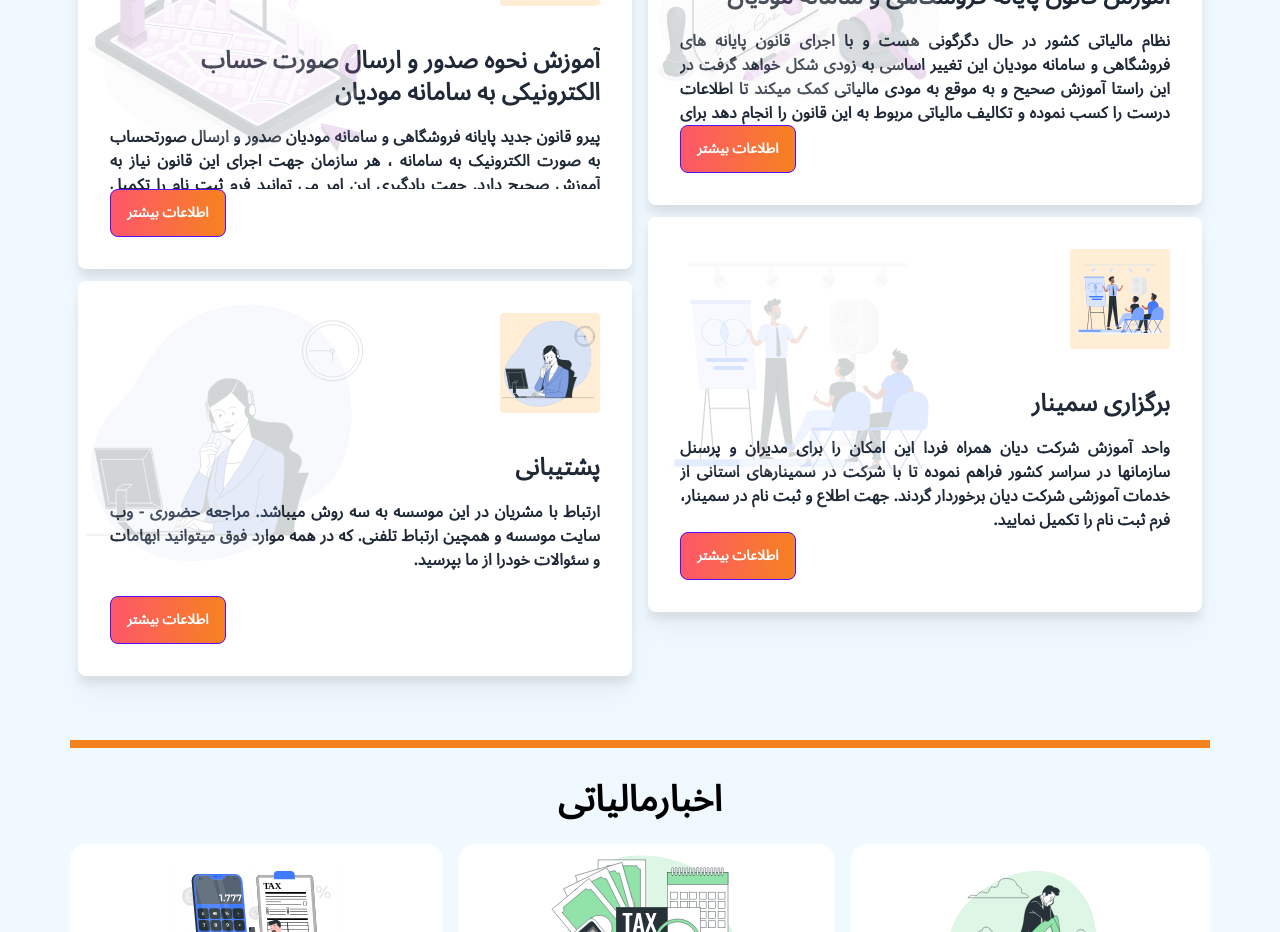
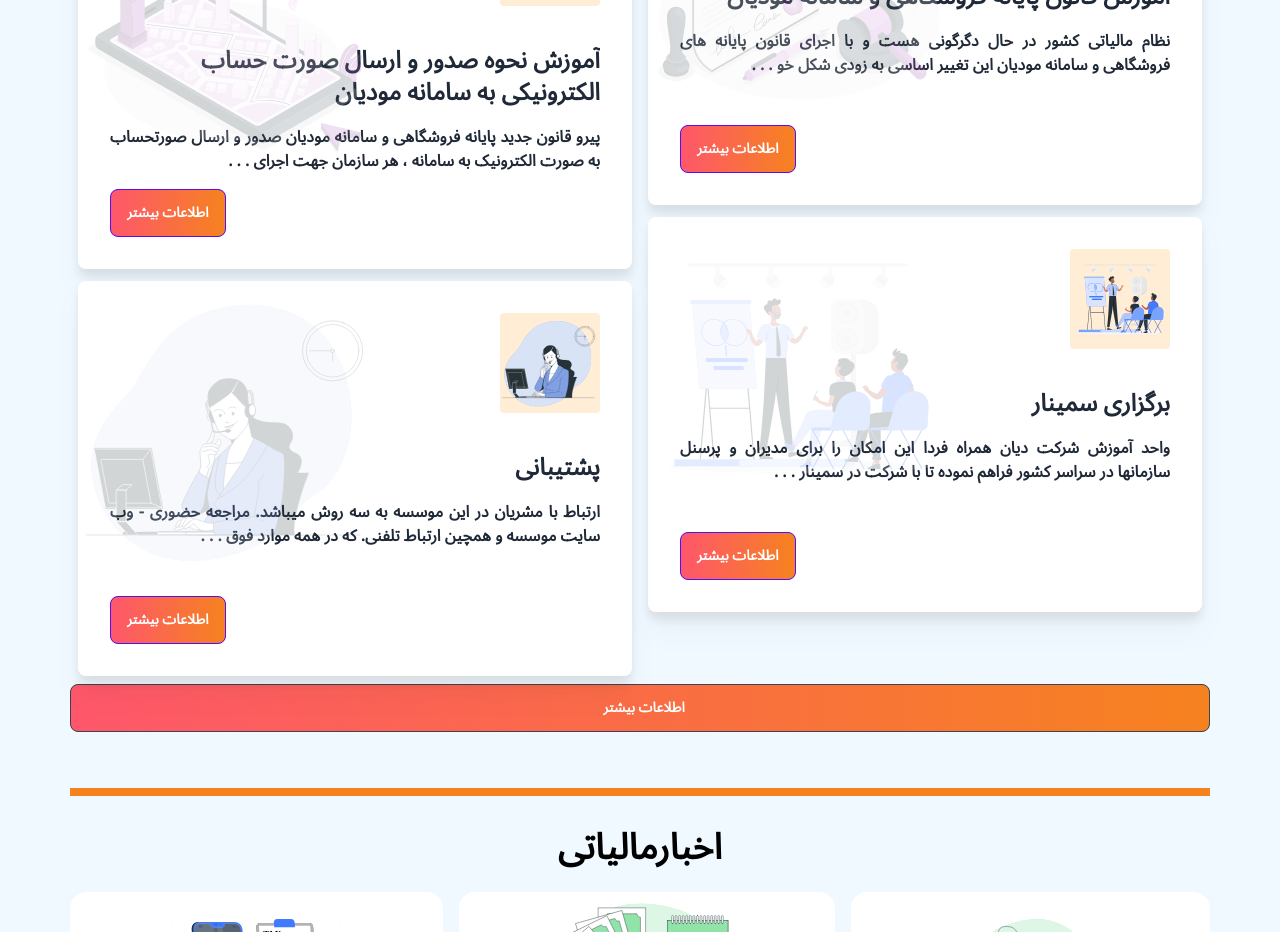
Before and after one commit to Mansour-VN/DianHamrah, a Next.js app: page / in a window 1280 px wide. Shown: the part 720-1652 px from the top of the page. Built offline with nearby package versions, Linux system fonts and the light colour scheme.

Commit message:
feat : add services and service page

```diff
--- a/package.json
+++ b/package.json
@@ -27,6 +27,7 @@
   },
   "devDependencies": {
     "autoprefixer": "^10.4.13",
+    "eslint-plugin-react-hooks": "^4.6.0",
     "postcss": "^8.4.21",
     "tailwindcss": "^3.2.4"
   }
--- a/public/Constants/dummy.js
+++ b/public/Constants/dummy.js
@@ -92,12 +92,12 @@ export const services = [
         id: 1,
         image: Service1,
         title: "برگزاری سمینار",
-        Description: "واحد آموزش شرکت دیان همراه فردا این امکان را برای مدیران و پرسنل سازمانها در سراسر کشور فراهم نموده تا با شرکت در سمینارهای استانی از خدمات آموزشی شرکت دیان برخوردار گردند. جهت اطلاع و ثبت نام در سمینار، فرم ثبت نام را تکمیل نمایید."
+        description: "واحد آموزش شرکت دیان همراه فردا این امکان را برای مدیران و پرسنل سازمانها در سراسر کشور فراهم نموده تا با شرکت در سمینارهای استانی از خدمات آموزشی شرکت دیان برخوردار گردند. جهت اطلاع و ثبت نام در سمینار، فرم ثبت نام را تکمیل نمایید."
     }, {
         id: 2,
         image: Service2,
         title: " آموزش قانون پایانه فروشگاهی و سامانه مودیان",
-        Description: "نظام مالیاتی کشور در حال دگرگونی هست و با اجرای قانون پایانه های فروشگاهی و سامانه مودیان این تغییر اساسی به زودی شکل خواهد گرفت در این راستا آموزش صحیح و به موقع به مودی مالیاتی کمک میکند تا اطلاعات درست را کسب نموده و تکالیف مالیاتی مربوط به این قانون را انجام دهد برای شرکت در این دوره آموزشی فرم ثبت نام را تکمیل نمایید یا از طریق ایمیل یا تلفن با همکاران ما در شرکت تماس حاصل فرمایید.\n" +
+        description: "نظام مالیاتی کشور در حال دگرگونی هست و با اجرای قانون پایانه های فروشگاهی و سامانه مودیان این تغییر اساسی به زودی شکل خواهد گرفت در این راستا آموزش صحیح و به موقع به مودی مالیاتی کمک میکند تا اطلاعات درست را کسب نموده و تکالیف مالیاتی مربوط به این قانون را انجام دهد برای شرکت در این دوره آموزشی فرم ثبت نام را تکمیل نمایید یا از طریق ایمیل یا تلفن با همکاران ما در شرکت تماس حاصل فرمایید.\n" +
             "مهم ترین سرفصلهای آموزش این دوره\n" +
             "آشنایی با تاریخچه و اهداف اجرای این قانون\n" +
             "بررسی استراتژیهای سازمان امور مالیاتی در سامانه مودیان\n" +
@@ -110,7 +110,7 @@ export const services = [
         id: 3,
         image: Service3,
         title: "آموزش نحوه صدور و ارسال صورت حساب الکترونیکی به سامانه مودیان",
-        Description: "پیرو قانون جدید پایانه فروشگاهی و سامانه مودیان صدور و ارسال صورتحساب به صورت الکترونیک به سامانه ، هر سازمان جهت اجرای این قانون نیاز به آموزش صحیح دارد. جهت یادگیری این امر می توانید فرم ثبت نام را تکمیل نموده یا یکی دیگراز راههای ارتباطی که در قسمت درباره ما قابل مشاهده میباشد را انتخاب نمایید.\n" +
+        description: "پیرو قانون جدید پایانه فروشگاهی و سامانه مودیان صدور و ارسال صورتحساب به صورت الکترونیک به سامانه ، هر سازمان جهت اجرای این قانون نیاز به آموزش صحیح دارد. جهت یادگیری این امر می توانید فرم ثبت نام را تکمیل نموده یا یکی دیگراز راههای ارتباطی که در قسمت درباره ما قابل مشاهده میباشد را انتخاب نمایید.\n" +
             "مهم ترین سرفصلهای آموزش این دوره\n" +
             "آشنایی با دستور العمل فنی\n" +
             "اشنایی با انواع الگوها\n" +
@@ -121,7 +121,7 @@ export const services = [
         id: 4,
         image: Service4,
         title: "پشتیبانی",
-        Description: "ارتباط با مشریان در این موسسه به سه روش میباشد.\n" +
+        description: "ارتباط با مشریان در این موسسه به سه روش میباشد.\n" +
             "مراجعه حضوری -\n" +
             "وب سایت موسسه و همچین ارتباط تلفنی.\n" +
             "که در همه  موارد فوق میتوانید ابهامات و سئوالات خودرا از ما بپرسید. \n"
--- a/src/components/card2/Card2.js
+++ b/src/components/card2/Card2.js
@@ -18,7 +18,6 @@ const Card2 = ({report, path}) => {
                             onClick={
                                 () => {
                                     router.push(`/${path}`)
-                                    console.log(report)
                                 }}>اطلاعات بیشتر
                     </button>
                 </div>
--- a/src/components/card5/card5.jsx
+++ b/src/components/card5/card5.jsx
@@ -1,13 +1,15 @@
 import React from 'react';
 import Image from "next/image";
+import {useRouter} from "next/navigation";
 
-function Card5({backImg, icon, title, content}) {
+function Card5({backImg, icon, title, content,path}) {
+    const router = useRouter()
     return (
         <div className="w-full rounded-lg drop-shadow-xl relative p-8 box-border mt-3" data-theme="light">
             <div >
                 <Image
                        src={backImg}
-                       alt="img"
+                       alt={title}
                        width={300}
                        style={{
                            position: "absolute",
@@ -20,7 +22,7 @@ function Card5({backImg, icon, title, content}) {
             <div className="bg-orange-100 mb-4 rounded inline-block">
                 <Image
                        src={icon}
-                       alt="img"
+                       alt={title}
                        width={100}
                        height={100}
 
@@ -32,7 +34,10 @@ function Card5({backImg, icon, title, content}) {
                 <p className="font-bold text-justify">{content}</p>
             </div>
             <div className="card-actions justify-end ">
-                <button className="btn btn-primary">اطلاعات بیشتر</button>
+                <button onClick={
+                    () => {
+                        router.push(`/${path}`)
+                    }} className="btn btn-primary">اطلاعات بیشتر</button>
             </div>
         </div>
 
--- a/src/pages/HomePage/servicesDian.tsx
+++ b/src/pages/HomePage/servicesDian.tsx
@@ -1,42 +1,16 @@
-// import Card2 from "../../components/card2/Card2";
 import { services } from "@/../public/Constants/dummy";
-// import React from "react";
-// import supportIcon from "@/../public/assets/images/Icons/se-icon7.png"
-// import supportPNG from "@/../public/assets/images/Icons/se-icon7-af.png";
-// import planingIcon from "@/../public/assets/images/Icons/se-icon4.png";
-// import planingPNG from "@/../public/assets/images/Icons/se-icon4-af.png";
-// import managementIcon from "@/../public/assets/images/Icons/se-icon6.png";
-// import managementPNG from "@/../public/assets/images/Icons/se-icon6-af.png";
-// import keepingIcon from "@/../public/assets/images/Icons/se-icon5.png";
-// import keepingPNG from "@/../public/assets/images/Icons/se-icon5-af.png";
 import Card5 from "@/components/card5/card5";
+import Button from "@/components/Button/Button";
+import {useRouter} from "next/navigation";
 
 
 // import * as console from "console";
 
 const ServicesDian = () => {
+    const router = useRouter()
 
     return (
-        // <div id="servicesDian" className="section2 w-full flex flex-col items-center relative z-0">
-        //     <h1 className="text-4xl font-bold text-center h-72 bg-bg6 w-full text-white pt-16">
-        //         خدمات دیان همراه فردا
-        //     </h1>
-        //     <div className="container relative bottom-32">
-        //         <div className="flex md:flex-row flex-col gap-12 justify-center items-center">
-        //             {services.map((service) => (
-        //                 <Card2
-        //                     key={service.id}
-        //                     src={service.image}
-        //                     alt={service.title}
-        //                     textTitleCard={service.title}
-        //                     mainTextCard={service.Description}
-        //                 />
-        //             ))}
 
-        //         </div>
-        //     </div>
-
-        // </div>
         <div id="servicesDian">
                 <div className="container flex flex-row flex-wrap items-center">
                     <div className="flex-col md:pr-8 font-bold p-4 text-justify">
@@ -55,24 +29,30 @@ const ServicesDian = () => {
 
                     </div>
 
+
                     <div className="flex flex-col md:flex-row">
+
                         <div className="flex flex-col p-2 md:w-1/2">
                             <Card5 backImg={services[1].image} icon={services[1].image} title={services[1].title}
-                                content={services[1].Description} />
+                                content={services[1].description.slice(0,120)+" . . ."} path={`Services/${services[1].title}`}/>
 
                             <Card5 backImg={services[0].image} icon={services[0].image} title={services[0].title}
-                                content={services[0].Description} />
+                                content={services[0].description.slice(0,120)+" . . ."} path={`Services/${services[0].title}`}/>
 
                         </div>
                         <div className="flex flex-col p-2 md:mt-16  md:w-1/2">
                             <Card5 backImg={services[2].image} icon={services[2].image} title={services[2].title}
-                                content={services[2].Description} />
+                                content={services[2].description.slice(0,120)+" . . ."} path={`Services/${services[2].title}`}/>
                             <Card5 backImg={services[3].image} icon={services[3].image} title={services[3].title}
-                                content={services[3].Description} />
+                                content={services[3].description.slice(0,120)+" . . ."} path={`Services/${services[3].title}`}/>
                         </div>
                     </div>
-
-
+                    <div className="w-full px-4 md:px-0">
+                        <Button
+                            text="اطلاعات بیشتر" type="wide" icon="" mobile=""
+                            onClick={() => router.push(`/Services`)}
+                        />
+                    </div>
                 </div>
 
         </div>
--- a/src/pages/News/[title].js
+++ b/src/pages/News/[title].js
@@ -27,12 +27,11 @@ const Report = () => {
         <div className="w-full bg-sky-50">
             <div
                 className="container  text-center bg-sky-50 mx-auto  py-12 flex flex-col justify-center items-center px-6 md:px-0">
-                {/*{renderPage()}*/}
                 <h1 className="text-official leading-[1.5] font-bold text-6xl">{`${titleReport}`}</h1>
                 <Image src={imageReport} alt={titleReport}/>
-                <h1 className="text-2xl leading-10 text-justify ">
+                <p className="text-2xl leading-10 text-justify ">
                     {descriptionReport}
-                </h1>
+                </p>
             </div>
         </div>)
 }
--- /dev/null
+++ b/src/pages/Services/[service].js
@@ -0,0 +1,40 @@
+import {services} from "../../../public/Constants/dummy";
+import {useRouter} from "next/router";
+import {useEffect, useState} from "react";
+import Image from "next/image";
+
+const Report = () => {
+    const router = useRouter()
+    const [titleService, setTitleService] = useState()
+    const [imageService, setImageService] = useState()
+    const [descriptionService, setDescriptionService] = useState()
+
+    useEffect(() => {
+        const serviceTitle = (router.query.service)
+            console.log(serviceTitle)
+        {
+            services.map((service) => {
+                if (service.title === serviceTitle) {
+                    setTitleService(service.title)
+                    setImageService(service.image)
+                    setDescriptionService(service.description)
+                }
+            })
+        }
+    }, [])
+
+
+    return (
+        <div className="w-full bg-sky-50">
+            <div
+                className="container  text-center bg-sky-50 mx-auto  py-12 flex flex-col justify-center items-center px-6 md:px-0">
+                <h1 className="text-official leading-[1.5] font-bold text-6xl">{`${titleService}`}</h1>
+                <Image src={imageService} alt={titleService}/>
+                <p className="text-2xl leading-10 text-justify ">
+                    {descriptionService}
+                </p>
+            </div>
+        </div>)
+}
+
+export default Report
```
Also changed, not shown: src/pages/Services/index.js (added, +21 -0 lines), 1 other file (tests, documents, lock files or other folders).
